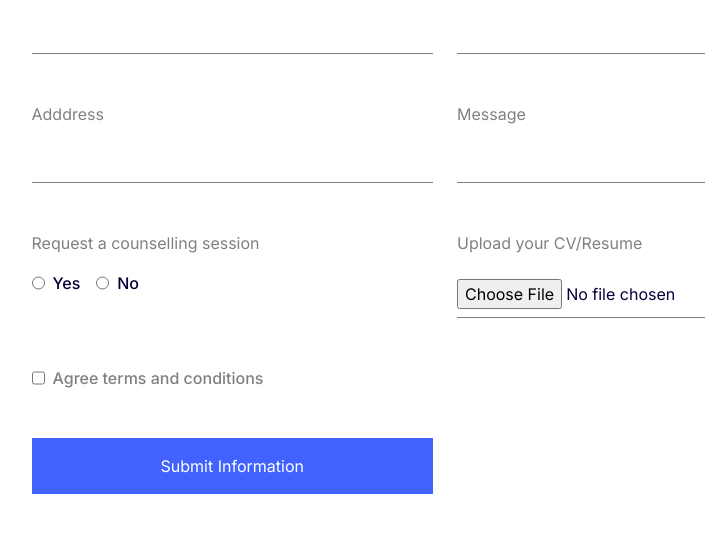
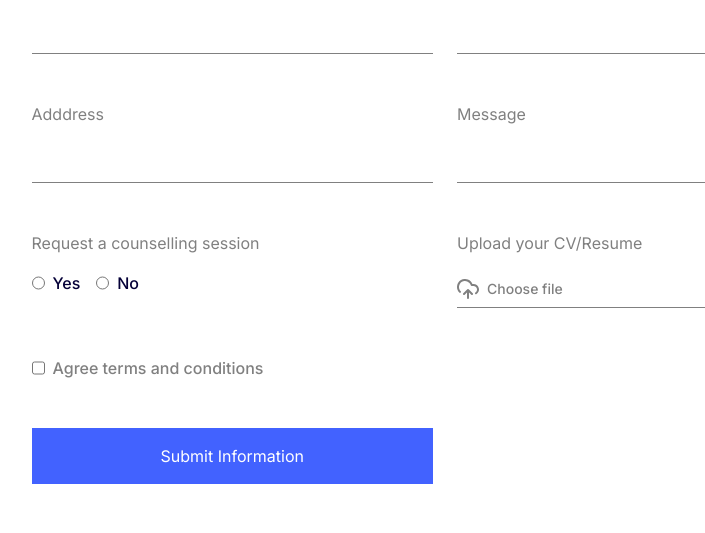
Before and after one commit to a2ke5e1/task-m01-miro-landing-page, a website built with Vite: page contact.html in a window 1280 px wide. Shown: the part 1387-1920 px from the top of the page, without its empty margins (195-900 px from the left). Built offline with nearby package versions, Linux system fonts and the light colour scheme.

Commit message:
Fixed file upload input

```diff
--- a/contact.html
+++ b/contact.html
@@ -395,12 +395,34 @@
               <label for="cv" class="text-[#808080]"
                 >Upload your CV/Resume</label
               >
+              <div class="border-b-[1px] border-[#808080] py-2 focus:outline-none">
+                <label for="cv" class="text-[#808080] font-medium text-sm flex flex-row gap-2 cursor-pointer">
+                  <span
+                    ><svg
+                      width="22"
+                      height="20"
+                      viewBox="0 0 22 20"
+                      fill="none"
+                      xmlns="http://www.w3.org/2000/svg"
+                    >
+                      <path
+                        d="M10.9974 10.9973V18.9973M10.9974 10.9973L6.99741 14.9973M10.9974 10.9973L14.9974 14.9973M2.99741 12.8963C2.25445 12.1373 1.69398 11.219 1.35844 10.2113C1.02291 9.2035 0.921116 8.13258 1.06077 7.07964C1.20042 6.02669 1.57787 5.01934 2.1645 4.13387C2.75114 3.2484 3.53159 2.50805 4.44674 1.96889C5.36189 1.42972 6.38774 1.10589 7.44658 1.02191C8.50542 0.937937 9.56948 1.09602 10.5582 1.48419C11.5469 1.87237 12.4343 2.48045 13.1531 3.26237C13.872 4.0443 14.4035 4.97957 14.7074 5.99733H16.4974C17.4629 5.99722 18.4029 6.30766 19.1784 6.88277C19.9539 7.45789 20.5239 8.2672 20.8042 9.19114C21.0844 10.1151 21.0601 11.1047 20.7347 12.0137C20.4094 12.9228 19.8003 13.703 18.9974 14.2393"
+                        stroke="#808080"
+                        stroke-width="2"
+                        stroke-linecap="round"
+                        stroke-linejoin="round"
+                      />
+                    </svg>
+                  </span>
+                  Choose file
+                </label>
                 <input
                   type="file"
                   id="cv"
                   name="cv"
-                class="border-b-[1px] border-[#808080] py-2 focus:outline-none"
+                  class="hidden"
                 />
+              </div>
             </div>
             <div class="flex flex-row gap-4 sm:col-span-2">
               <div class="flex flex-row gap-2">
```
Also changed, not shown: styles/style.css (line endings or trailing spaces). Lines whose indentation alone changed are shown as unchanged.
